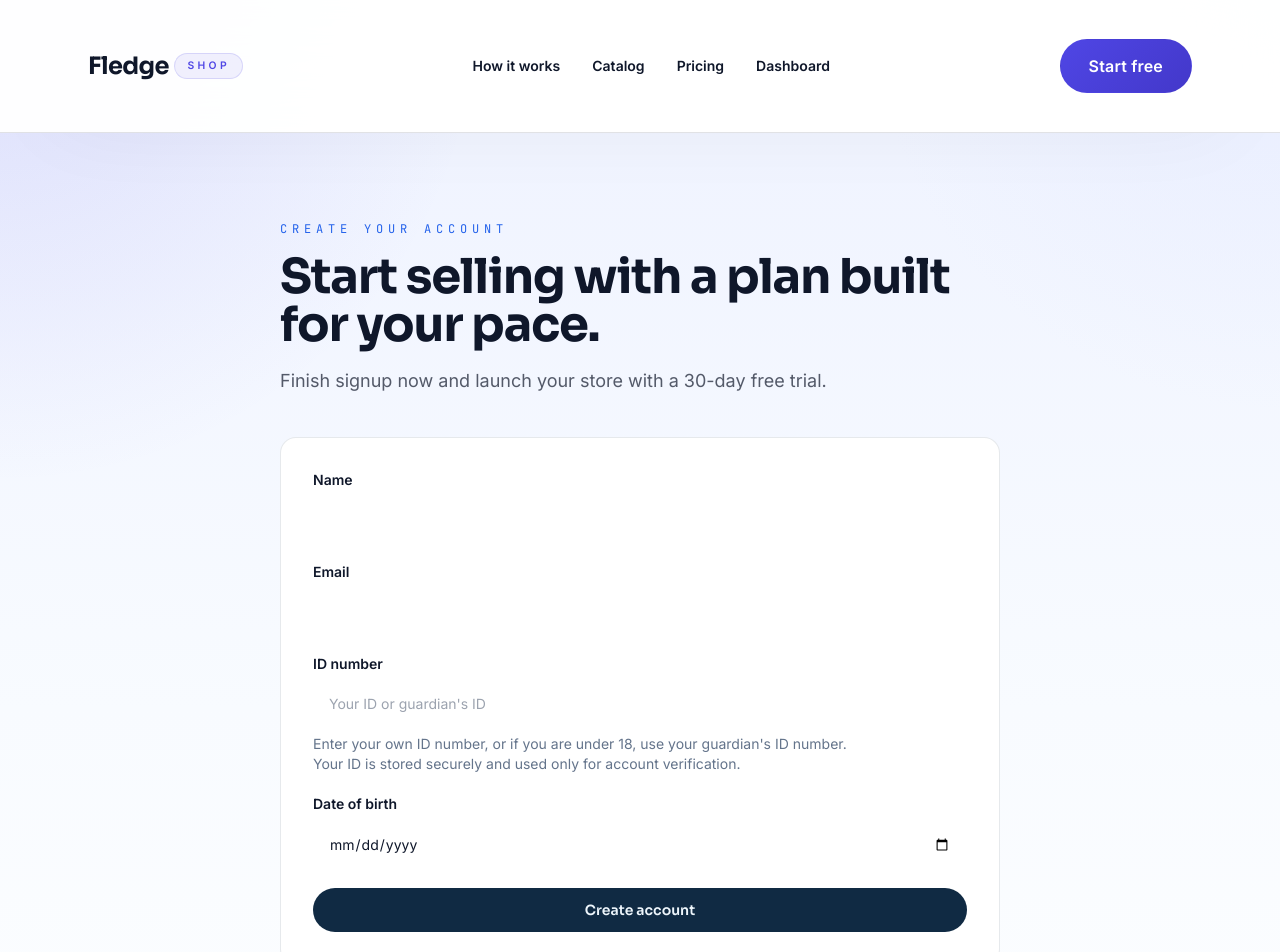
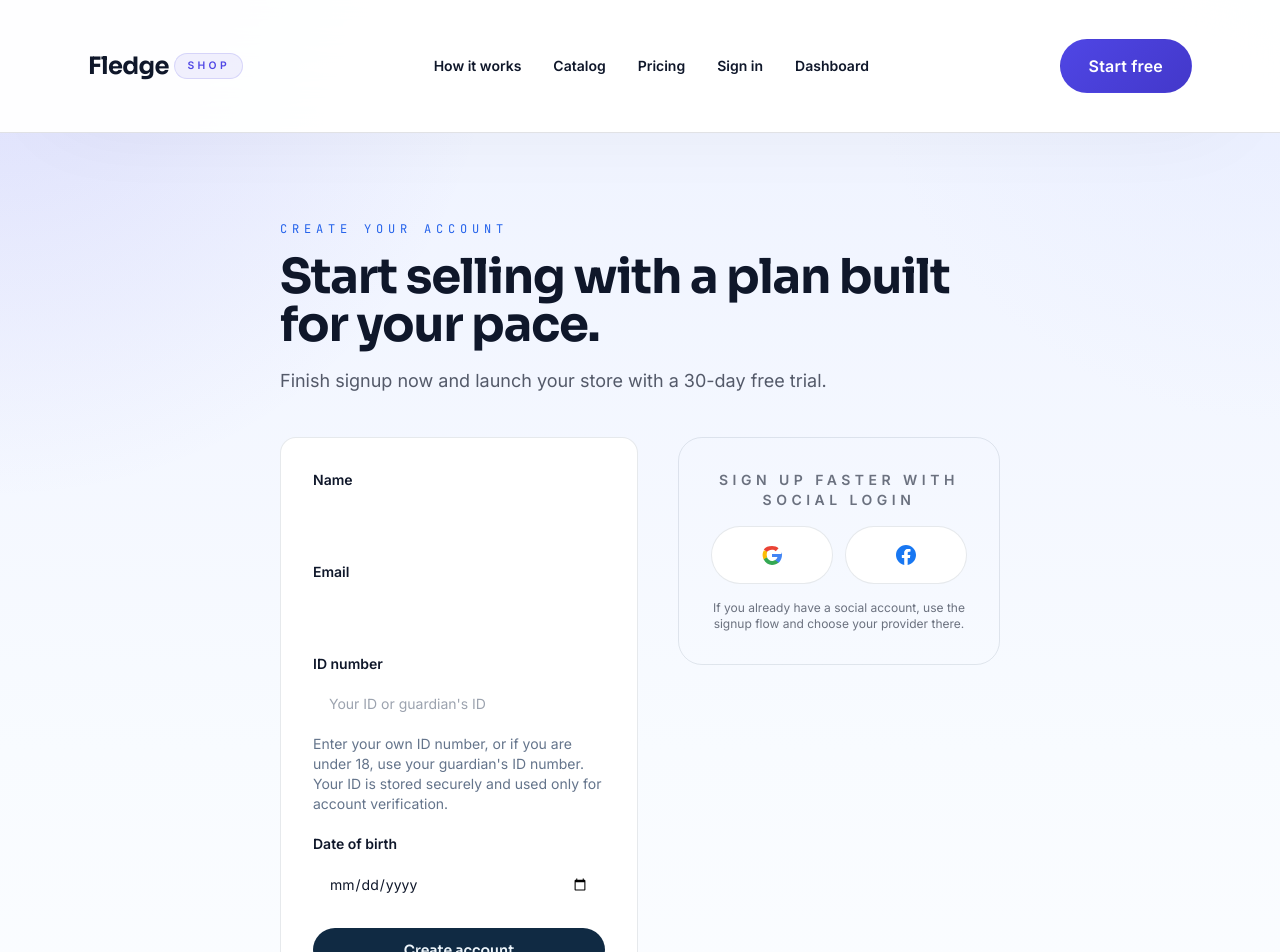
Before and after one commit to qwelelikho-source/fledge, a Next.js app: page /signup in a window 1280 px wide. Shown: the top 952 px of the page. Built offline with nearby package versions, Linux system fonts and the light colour scheme.

Commit message:
Add Clerk auth catch-all route, signin nav link, and social login UI

```diff
--- /dev/null
+++ b/app/auth/[[...rest]]/page.tsx
@@ -0,0 +1,36 @@
+"use client";
+
+import { SignIn } from "@clerk/nextjs";
+import AuthSocialButtons from "@/components/AuthSocialButtons";
+
+export default function AuthPage() {
+  return (
+    <section className="mx-auto max-w-7xl px-6 py-16">
+      <div className="mb-10 max-w-3xl">
+        <p className="font-mono text-xs uppercase tracking-[0.4em] text-signal">
+          Secure account access
+        </p>
+        <h1 className="mt-4 font-display text-4xl font-bold tracking-tight text-ink sm:text-5xl">
+          Sign in with social login.
+        </h1>
+        <p className="mt-4 max-w-2xl text-lg leading-8 text-ink/70">
+          Use Google, Facebook, or another provider configured in Clerk to sign in or sign up instantly.
+        </p>
+      </div>
+
+      <div className="grid gap-10 lg:grid-cols-[1.1fr_0.9fr]">
+        <div className="rounded-3xl border border-ink/10 bg-white p-8 shadow-soft">
+          <SignIn
+            routing="hash"
+            signUpUrl="/signup"
+            afterSignInUrl="/dashboard"
+          />
+        </div>
+
+        <aside>
+          <AuthSocialButtons />
+        </aside>
+      </div>
+    </section>
+  );
+}
--- /dev/null
+++ b/app/signin/page.tsx
@@ -0,0 +1,5 @@
+import { redirect } from "next/navigation";
+
+export default function SignInPage() {
+  redirect("/auth");
+}
--- a/app/signup/page.tsx
+++ b/app/signup/page.tsx
@@ -1,4 +1,5 @@
 import SignupForm from "@/components/SignupForm";
+import AuthSocialButtons from "@/components/AuthSocialButtons";
 
 interface SignupPageProps {
   searchParams: {
@@ -23,7 +24,14 @@ export default function SignupPage({ searchParams }: SignupPageProps) {
         </p>
       </div>
 
-      <SignupForm plan={plan} />
+      <div className="grid gap-10 lg:grid-cols-[1fr_0.9fr]">
+        <div>
+          <SignupForm plan={plan} />
+        </div>
+        <aside>
+          <AuthSocialButtons />
+        </aside>
+      </div>
     </section>
   );
 }
--- /dev/null
+++ b/components/AuthSocialButtons.tsx
@@ -0,0 +1,40 @@
+"use client";
+
+import Link from "next/link";
+
+export default function AuthSocialButtons() {
+  return (
+    <div className="space-y-4 rounded-3xl border border-ink/10 bg-slate-50 p-6 text-center sm:p-8">
+      <p className="text-sm font-semibold uppercase tracking-[0.32em] text-ink/60">
+        Sign up faster with social login
+      </p>
+      <div className="grid gap-3 sm:grid-cols-2">
+        <Link
+          href="/auth"
+          className="inline-flex items-center justify-center rounded-2xl border border-ink/10 bg-white px-4 py-4 text-ink transition hover:border-ink/20 hover:bg-white/95"
+          aria-label="Continue with Google"
+        >
+          <svg width="24" height="24" viewBox="0 0 24 24" fill="none" xmlns="http://www.w3.org/2000/svg">
+            <path d="M21.35 11.1H12v2.8h5.4c-.24 1.34-1.05 2.45-2.23 3.2v2.66h3.6c2.1-1.93 3.3-4.8 3.3-8.66 0-.6-.06-1.18-.18-1.74z" fill="#4285F4"/>
+            <path d="M12 22c2.7 0 4.96-.9 6.62-2.46l-3.6-2.65c-.98.66-2.24 1.05-3.02 1.05-2.32 0-4.28-1.56-4.98-3.66H3.74v2.3C5.37 19.9 8.44 22 12 22z" fill="#34A853"/>
+            <path d="M7.02 13.24a5.36 5.36 0 010-3.5V7.44H3.74a9.99 9.99 0 000 9.12l3.28-2.32z" fill="#FBBC05"/>
+            <path d="M12 6.72c1.44 0 2.74.5 3.76 1.47l2.82-2.82C16.96 3.76 14.7 3 12 3 8.44 3 5.37 4.1 3.74 6.44l3.28 2.3C7.72 8.28 9.68 6.72 12 6.72z" fill="#EA4335"/>
+          </svg>
+        </Link>
+        <Link
+          href="/auth"
+          className="inline-flex items-center justify-center rounded-2xl border border-ink/10 bg-white px-4 py-4 text-ink transition hover:border-ink/20 hover:bg-white/95"
+          aria-label="Continue with Facebook"
+        >
+          <svg width="24" height="24" viewBox="0 0 24 24" fill="none" xmlns="http://www.w3.org/2000/svg">
+            <path d="M22 12c0-5.53-4.48-10-10-10S2 6.47 2 12c0 4.99 3.66 9.13 8.44 9.88v-6.99H7.9v-2.9h2.54V9.84c0-2.5 1.49-3.88 3.77-3.88 1.09 0 2.23.2 2.23.2v2.45h-1.25c-1.23 0-1.62.77-1.62 1.56v1.88h2.75l-.44 2.9h-2.31V22C18.34 21.13 22 16.99 22 12z" fill="#1877F2"/>
+            <path d="M15.68 14.9l.44-2.9h-2.75v-1.88c0-.79.39-1.56 1.62-1.56h1.25V6.11s-1.14-.2-2.23-.2c-2.28 0-3.77 1.38-3.77 3.88v2.16H7.9v2.9h2.54v6.99h2.8v-6.99h2.44z" fill="#fff" opacity=".9"/>
+          </svg>
+        </Link>
+      </div>
+      <p className="text-xs text-ink/60">
+        If you already have a social account, use the signup flow and choose your provider there.
+      </p>
+    </div>
+  );
+}
--- a/components/Nav.tsx
+++ b/components/Nav.tsx
@@ -7,6 +7,7 @@ const links = [
   { href: "/how-it-works", label: "How it works" },
   { href: "/catalog", label: "Catalog" },
   { href: "/pricing", label: "Pricing" },
+  { href: "/signin", label: "Sign in" },
   { href: "/dashboard", label: "Dashboard" },
 ];
 
--- a/components/SignupForm.tsx
+++ b/components/SignupForm.tsx
@@ -2,6 +2,7 @@
 
 import { FormEvent, useMemo, useState } from "react";
 import { useRouter } from "next/navigation";
+import Link from "next/link";
 
 interface SignupFormProps {
   plan: string;
@@ -208,6 +209,13 @@ export default function SignupForm({ plan }: SignupFormProps) {
       >
         {isLoading ? "Creating account..." : "Create account"}
       </button>
+
+      <div className="mt-6 text-center text-sm text-ink/70">
+        Already have an account?{' '}
+        <Link href="/auth" className="font-semibold text-ink underline-offset-4 hover:underline">
+          Use social login
+        </Link>
+      </div>
     </form>
   );
 }
```
